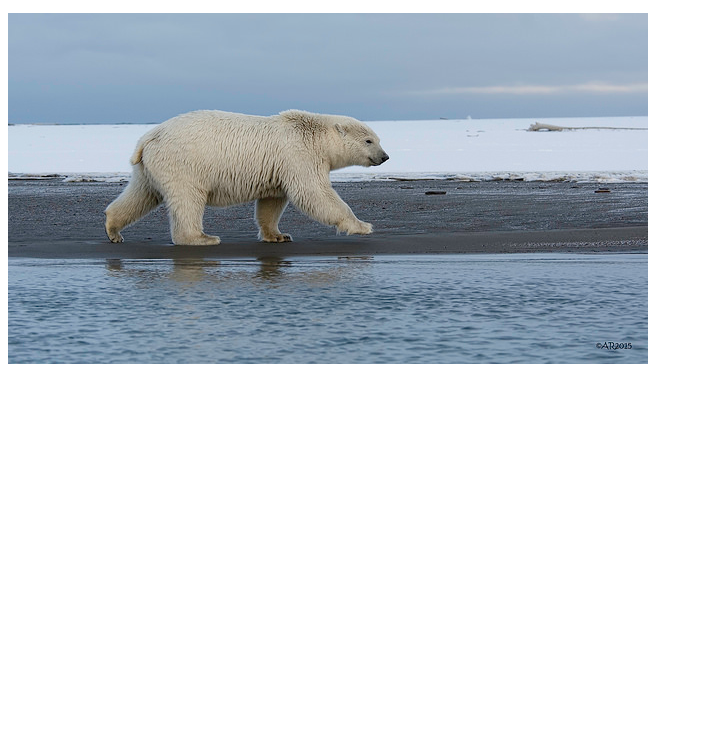
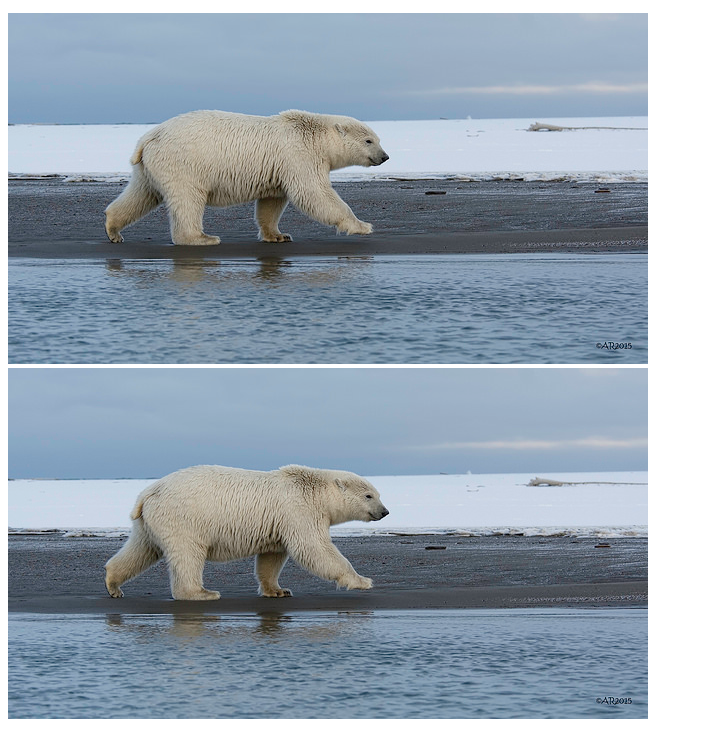
Before and after one commit to apJoe888/web-test-1, a plain HTML site: page about.html in a window 1280 px wide. Shown: the part 119-850 px from the top of the page, without its empty margins (0-703 px from the left). Before the commit the page ends 800 px from the top, so only its background shows below. Drawn offline with Linux system fonts and the light colour scheme.

Commit message:
This is my longer message
and i would like to write a bunch of stuff about it
perhpas wrap to line 4

```diff
--- a/about.html
+++ b/about.html
@@ -11,5 +11,9 @@
       here is a second line
     </p>
     <img src="images/polar_bear.jpg" alt="Polar bear">
+    <br>
+    <a href="https://www.flickr.com/photos/puliarfanita/22959238329">
+      <img src="images/polar_bear.jpg" alt="Polar bear">
+    </a>
   </body>
 </html>
```
